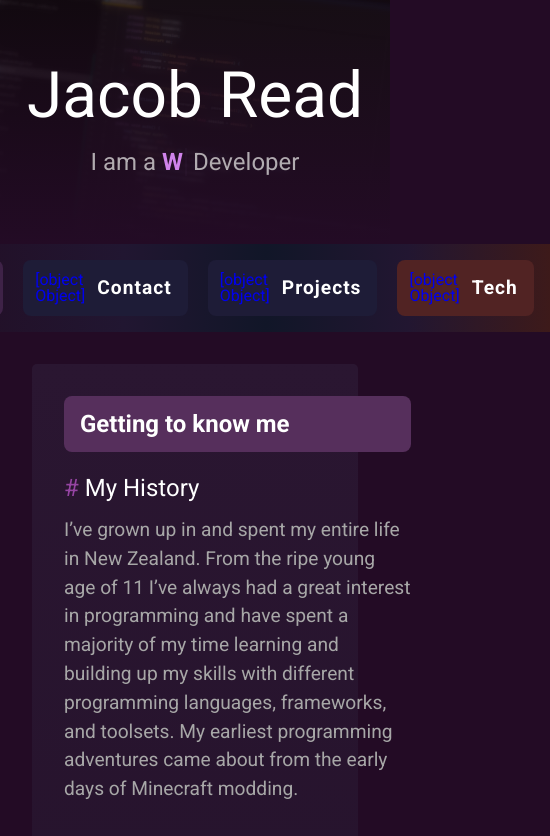
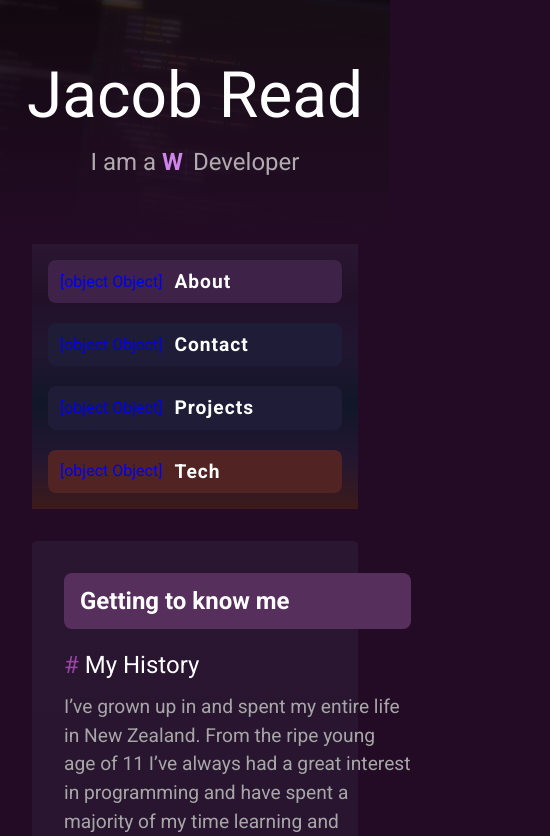
Before and after one commit to jacobtread/jacobtread-old, a Nuxt app: page / in a window 390 px wide. Shown: the top 836 px of the page, 550 px wide, since content can reach past the window. Built offline with nearby package versions, Linux system fonts and the light colour scheme.

Commit message:
links mobile support

```diff
--- a/components/IndexLinks.vue
+++ b/components/IndexLinks.vue
@@ -25,12 +25,25 @@ import LinkIcon from "assets/icons/link.svg?component"
 </template>
 <style scoped lang="scss">
 @import "assets/scss/colors";
+@import "assets/scss/mixins";
 
 .heading-group__wrapper {
   display: flex;
   flex-flow: row;
   justify-content: center;
   margin: 0 auto;
+
+  @include max-width(714px) {
+    display: block;
+    width: calc(100% - 4rem);
+    padding: 0 2rem;
+
+    .heading-group {
+      flex-flow: column;
+      background: linear-gradient($first-block-tint-top, $first-block-tint-bottom, $second-block-tint-top, $second-block-tint-bottom, $third-block-tint-top, $third-block-tint-bottom);
+      align-items: stretch;
+    }
+  }
 }
 
 .button {
```
